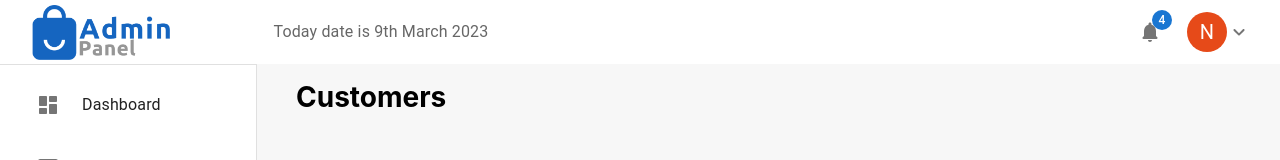
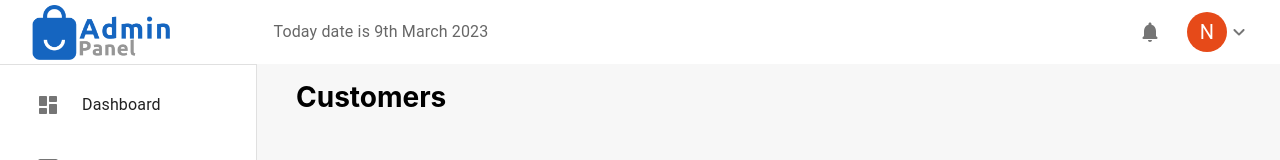
Before and after one commit to alee-anwar/Nakamura-Super-Store, a React (Create React App) app in the folder admin/: page /customers in a window 1280 px wide. Shown: the top 160 px of the page. Built offline with nearby package versions, Linux system fonts and the light colour scheme.

Commit message:
Update Appbar.js

```diff
--- a/admin/src/components/Appbar/Appbar.js
+++ b/admin/src/components/Appbar/Appbar.js
@@ -1,11 +1,10 @@
-import { AppBar, IconButton, Toolbar, Typography } from "@mui/material";
+import { AppBar, Toolbar, Typography } from "@mui/material";
 import { Box } from "@mui/system";
 import React from "react";
 import Logo from "../../assets/admin-logo.png";
 import { format } from "date-fns";
 import NotificationBell from "./NotificationBell";
 import AccountMenu from "./AccountMenu";
-
 const Appbar = () => {
   const appbarStyles = {
     logo: {
@@ -17,6 +16,7 @@ const Appbar = () => {
       flexGrow: 1,
     },
   };
+
   return (
     <AppBar color="inherit" elevation={0} position="fixed">
       <Toolbar>
@@ -29,9 +29,7 @@ const Appbar = () => {
         <Typography sx={appbarStyles.date} color="textSecondary">
           Today date is {format(new Date(), "do MMMM Y")}
         </Typography>
-        <NotificationBell iconColor="primary" badgeContent={4} />
-
-
+        <NotificationBell iconColor="primary" />
         <AccountMenu />
       </Toolbar>
     </AppBar>
```
